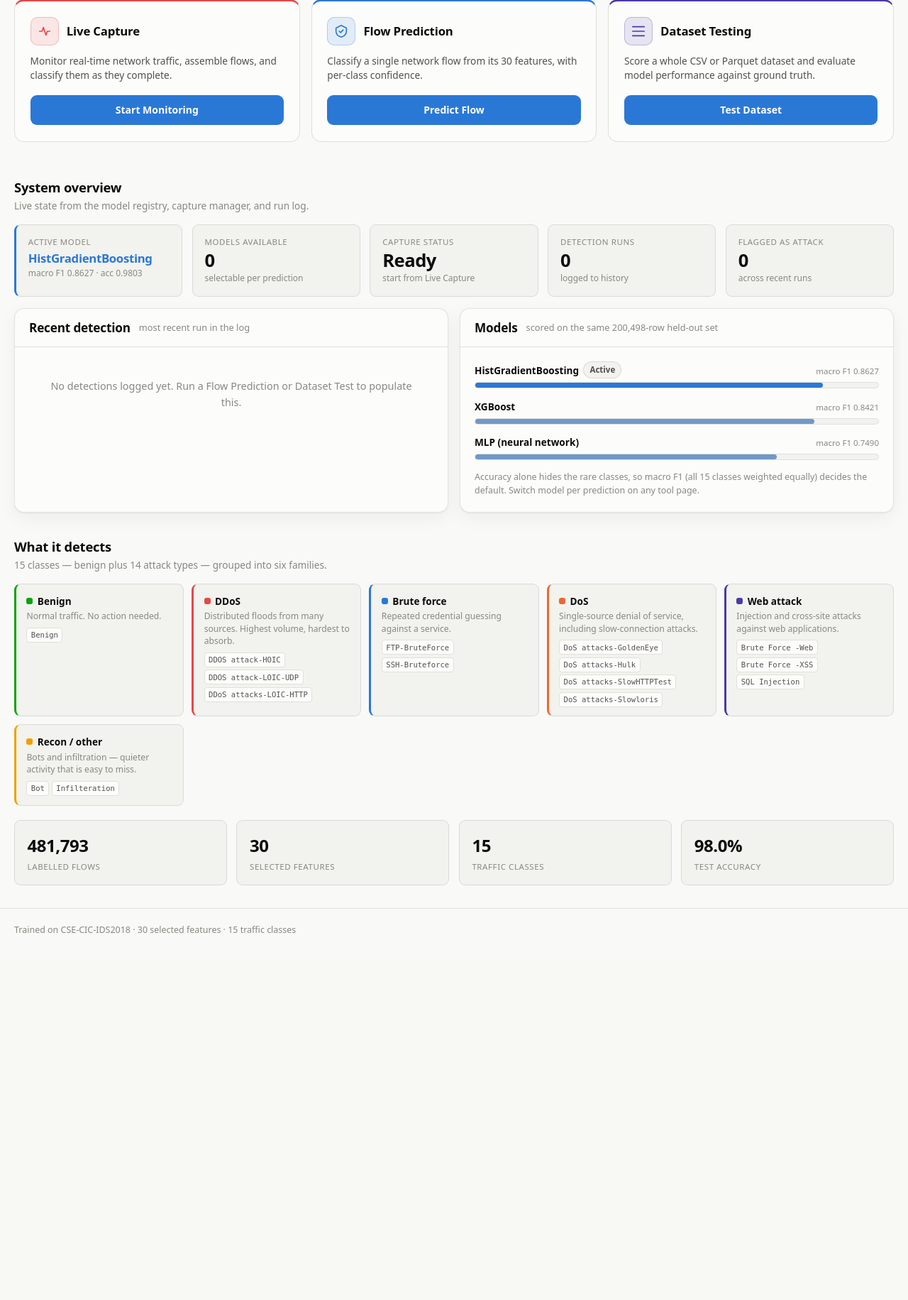
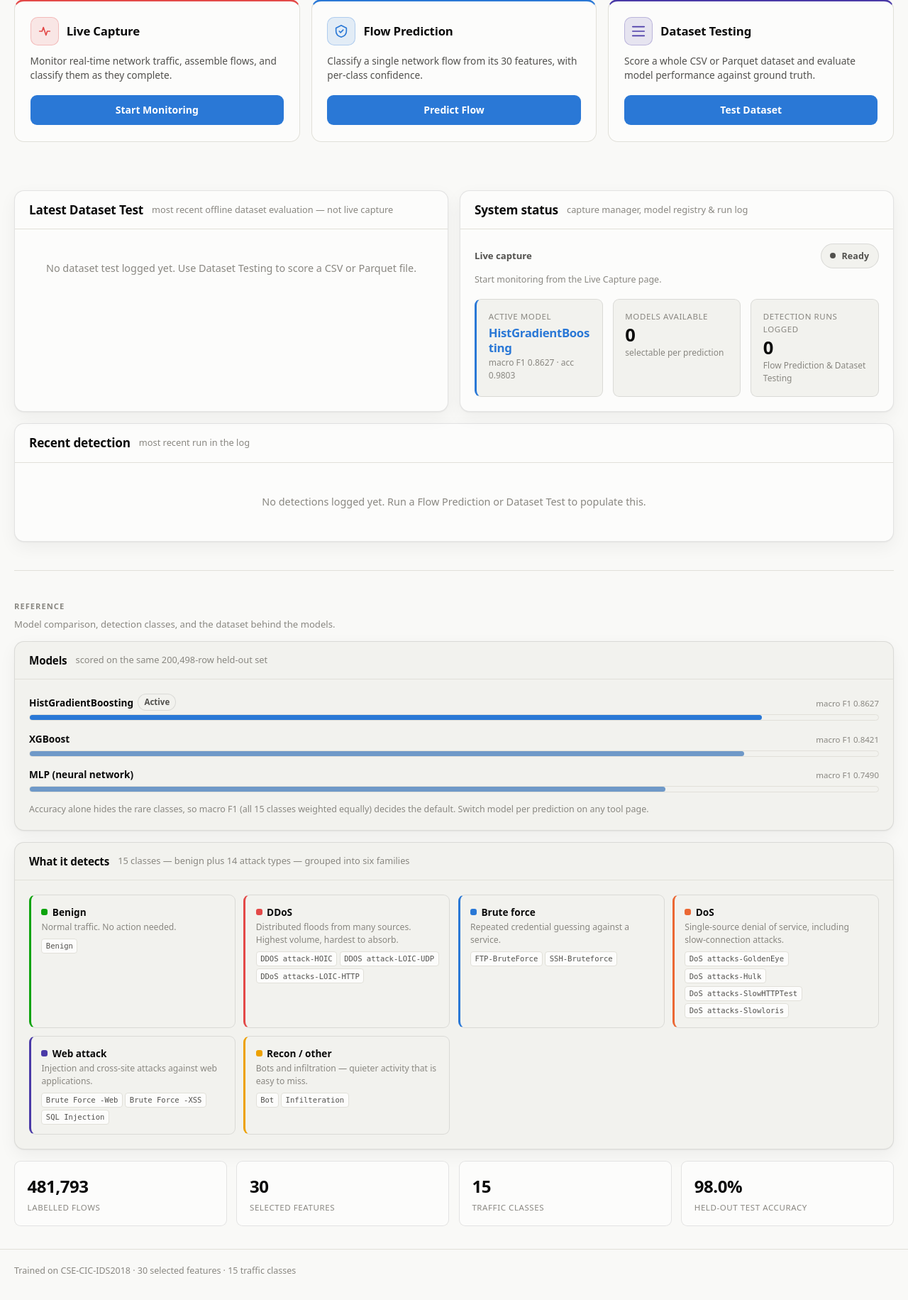
Before and after one commit to mohitbhatta2-ship-it/IDS, a Django app: page / in a window 1280 px wide. Shown: the part 202-2033 px from the top of the page at 71% size. Before the commit the page ends 1516 px from the top, so only its background shows below. Run offline with Django 5.2, Linux system fonts and the light colour scheme.

Commit message:
Refine dashboard hierarchy and live-status prominence
Small UI refinement only — no redesign, no ML/preprocessing/API/backend change,
no new animations or decorative effects, no removed information.

Dashboard:
- Relabel the dataset-derived statistics as their own "Latest Dataset Test"
  panel, clearly marked "most recent offline dataset evaluation — not live
  capture", so an attack-heavy file's ~100% attack share is never mistaken for
  live-capture or accuracy figures. Wording is now Flows Tested, Attacks
  Detected, and Attack Classification Rate ("share classified as an attack").
  The percentage is only called "Accuracy (vs. labels)" when the file carried a
  ground-truth Label column and it was actually computed; otherwise a note
  explains no accuracy was calculated. Sourced from the most recent batch run in
  the log (new latest_batch context), real data only.
- Establish clear hierarchy: the three primary cards stay prominent; capture and
  model state move into a dedicated "System status" panel; models, attack
  families, and dataset facts move into a visually de-emphasised "Reference"
  section (muted label, divider, recessed surface) — kept in full, just lower
  priority.

Live Capture:
- Make capture status and the key live counts (packets, flows, attacks, open
  flows) more prominent — a stat strip with large values instead of small pills.
  All live.js hooks (#live-state, [data-state-text], [data-metric=...]) and
  Start/Stop behaviour are unchanged; real backend data only.

Tests: predictor suite 61 passed; all five pages render (light + dark) and the
empty-history path is safe.

Co-Authored-By: Claude Opus 4.8 <noreply@anthropic.com>
Claude-Session: https://claude.ai/code/session_01SV3SGBqY5T9YoSSK6YKHMa

```diff
--- a/webapp_django/predictor/static/predictor/css/app.css
+++ b/webapp_django/predictor/static/predictor/css/app.css
@@ -726,3 +726,37 @@ tr.is-attack-row td { background: color-mix(in srgb, var(--critical) 5%, transpa
 
 /* A text value (e.g. the model name) must wrap rather than clip the tile. */
 .tile .v.v-text { font-size: 1.05rem; line-height: 1.25; white-space: normal; word-break: break-word; }
+
+/* ---------- Dashboard refinement: hierarchy + status ---------- */
+
+/* System-status block on the dashboard */
+.sys-status-row { display: flex; align-items: center; justify-content: space-between; gap: .6rem; }
+.sys-status-row .k { font-size: .82rem; font-weight: 600; color: var(--ink-2); }
+.sys-status-note { font-size: .78rem; color: var(--ink-muted); margin-top: .4rem; }
+
+/* Secondary reference — same flat design, lower visual priority. */
+.secondary-ref { margin-top: 2.5rem; padding-top: 1.4rem; border-top: 1px solid var(--line); }
+.secondary-ref .section-head { margin-bottom: .9rem; }
+.secondary-ref .section-head p { font-size: .82rem; }
+.ref-label {
+  display: inline-block; font-size: .7rem; font-weight: 700;
+  text-transform: uppercase; letter-spacing: .09em; color: var(--ink-muted);
+}
+/* Recede the secondary cards against the primary surface. */
+.secondary-ref > .card { background: var(--surface-sunk); }
+.secondary-ref .card-head h2 { font-size: .95rem; }
+.secondary-ref .dataset-facts { margin-top: 1rem; }
+.secondary-ref .dataset-facts > div { background: var(--surface); }
+
+/* ---------- Live Capture: more prominent status + key stats ---------- */
+.live-stats { display: grid; grid-template-columns: repeat(auto-fit, minmax(118px, 1fr)); gap: .7rem; }
+.live-stat {
+  display: flex; flex-direction: column; gap: .35rem;
+  padding: .7rem .85rem; border-radius: var(--radius-sm);
+  background: var(--surface-sunk); border: 1px solid var(--border);
+}
+.live-stat .k { font-size: .68rem; text-transform: uppercase; letter-spacing: .05em; color: var(--ink-muted); }
+.live-stat .v { font-size: 1.5rem; font-weight: 680; letter-spacing: -.02em; color: var(--ink); font-variant-numeric: tabular-nums; line-height: 1; }
+.live-stat.is-attack .v { color: var(--critical); }
+.live-stat-status { justify-content: space-between; }
+.live-stat-status .pill { align-self: flex-start; font-size: .82rem; padding: .2rem .6rem; }
--- a/webapp_django/predictor/templates/predictor/home.html
+++ b/webapp_django/predictor/templates/predictor/home.html
@@ -61,14 +61,84 @@
   </article>
 </section>
 
-{# ===================== System overview ===================== #}
-<section class="dash-section" aria-label="System overview">
-  <div class="section-head">
-    <h2>System overview</h2>
-    <p>Live state from the model registry, capture manager, and run log.</p>
+{# ===================== Operational status ===================== #}
+<section class="dash-section" aria-label="Status">
+  <div class="overview-split">
+
+    {# ---- Latest Dataset Test (offline) — clearly separated from live capture ---- #}
+    <div class="card">
+      <div class="card-head">
+        <h2>Latest Dataset Test</h2>
+        <p>most recent offline dataset evaluation — not live capture</p>
+      </div>
+      <div class="card-body">
+        {% if latest_batch %}
+          <div class="recent-when" style="margin-bottom: .9rem;">
+            <span class="filename" title="{{ latest_batch.source_filename }}">{{ latest_batch.source_filename }}</span>
+            <span class="when-rel">{{ latest_batch.at|naturaltime }} · {{ latest_batch.model_name }}</span>
+          </div>
+          <div class="tiles">
+            <div class="tile">
+              <div class="k">Flows Tested</div>
+              <div class="v">{{ latest_batch.row_count }}</div>
+            </div>
+            <div class="tile {% if latest_batch.attack_count %}accent-critical{% endif %}">
+              <div class="k">Attacks Detected</div>
+              <div class="v">{{ latest_batch.attack_count }}</div>
+            </div>
+            <div class="tile">
+              <div class="k">Attack Classification Rate</div>
+              <div class="v">{{ latest_batch.attack_pct|floatformat:1 }}%</div>
+              <div class="s">share classified as an attack</div>
+            </div>
+            {% if latest_batch.was_evaluated %}
+              <div class="tile accent-good">
+                <div class="k">Accuracy (vs. labels)</div>
+                <div class="v">{{ latest_batch.accuracy|floatformat:4 }}</div>
+                <div class="s">macro F1 {{ latest_batch.macro_f1|floatformat:4 }}</div>
+              </div>
+            {% endif %}
+          </div>
+          {% if not latest_batch.was_evaluated %}
+            <p class="table-note">
+              This file had no ground-truth <code>Label</code> column, so accuracy was not computed —
+              the rate above is only the share of flows the model classified as an attack.
+            </p>
+          {% endif %}
+          <a class="btn btn-ghost btn-sm" href="{% url 'batch' %}" style="margin-top: 1rem;">Run another dataset test</a>
+        {% else %}
+          <p class="empty" style="padding: 1.5rem 1rem;">
+            No dataset test logged yet. Use Dataset Testing to score a CSV or Parquet file.
+          </p>
+        {% endif %}
+      </div>
     </div>
 
-  <div class="tiles">
+    {# ---- System status: live capture + model state ---- #}
+    <div class="card">
+      <div class="card-head">
+        <h2>System status</h2>
+        <p>capture manager, model registry &amp; run log</p>
+      </div>
+      <div class="card-body">
+        <div class="sys-status">
+          <div class="sys-status-row">
+            <span class="k">Live capture</span>
+            <span class="status-chip {% if live_running %}is-live{% elif capture_supported %}is-ready{% else %}is-off{% endif %}">
+              <span class="status-dot"></span>
+              {% if live_running %}Running{% elif capture_supported %}Ready{% else %}Offline{% endif %}
+            </span>
+          </div>
+          {% if live_running and live_snapshot %}
+            <div class="sys-status-note">{{ live_snapshot.flows }} flows · {{ live_snapshot.packets }} packets this session</div>
+          {% elif capture_supported %}
+            <div class="sys-status-note">Start monitoring from the Live Capture page.</div>
+          {% else %}
+            <div class="sys-status-note">Scapy / packet-capture privileges required.</div>
+          {% endif %}
+        </div>
+
+        <div class="tiles" style="margin-top: 1.1rem;">
           <div class="tile by-family fam-bruteforce">
             <div class="k">Active model</div>
             <div class="v v-text">{{ active_model.name }}</div>
@@ -79,36 +149,20 @@
             <div class="v">{{ model_count }}</div>
             <div class="s">selectable per prediction</div>
           </div>
-    <div class="tile {% if live_running %}accent-good{% endif %}">
-      <div class="k">Capture status</div>
-      <div class="v">
-        {% if live_running %}Running{% elif capture_supported %}Ready{% else %}Offline{% endif %}
-      </div>
+          <div class="tile">
+            <div class="k">Detection runs logged</div>
+            <div class="v">{{ history_total }}</div>
             <div class="s">
-        {% if live_running and live_snapshot %}{{ live_snapshot.flows }} flows · {{ live_snapshot.packets }} packets
-        {% elif capture_supported %}start from Live Capture
-        {% else %}Scapy / privileges required{% endif %}
+              {% if summary and summary.flows %}{{ summary.flows }} flows across all runs{% else %}Flow Prediction &amp; Dataset Testing{% endif %}
             </div>
           </div>
-    <div class="tile">
-      <div class="k">Detection runs</div>
-      <div class="v">{{ history_total }}</div>
-      <div class="s">
-        {% if summary and summary.flows %}{{ summary.flows }} flows classified{% else %}logged to history{% endif %}
         </div>
-    </div>
-    <div class="tile {% if summary.attacks %}accent-critical{% endif %}">
-      <div class="k">Flagged as attack</div>
-      <div class="v">{% if summary %}{{ summary.attacks }}{% else %}0{% endif %}</div>
-      <div class="s">
-        {% if summary and summary.flows %}{{ summary.attack_pct|floatformat:1 }}% of flows seen{% else %}across recent runs{% endif %}
       </div>
     </div>
   </div>
 
-  <div class="overview-split">
-    {# ---- Recent detection ---- #}
-    <div class="card">
+  {# ---- Recent detection (activity) ---- #}
+  <div class="card" style="margin-top: 1rem;">
     <div class="card-head">
       <h2>Recent detection</h2>
       <p>most recent run in the log</p>
@@ -146,8 +200,16 @@
       {% endif %}
     </div>
   </div>
+</section>
 
-    {# ---- Model comparison (analysis moved from the old landing page) ---- #}
+{# ===================== Secondary reference (lower priority) ===================== #}
+<section class="dash-section secondary-ref" aria-label="Reference">
+  <div class="section-head">
+    <span class="ref-label">Reference</span>
+    <p>Model comparison, detection classes, and the dataset behind the models.</p>
+  </div>
+
+  {# ---- Model comparison ---- #}
   <div class="card">
     <div class="card-head">
       <h2>Models</h2>
@@ -171,16 +233,14 @@
       </p>
     </div>
   </div>
+
+  {# ---- Attack families ---- #}
+  <div class="card" style="margin-top: 1rem;">
+    <div class="card-head">
+      <h2>What it detects</h2>
+      <p>{{ class_count }} classes — benign plus {{ class_count|add:"-1" }} attack types — grouped into six families</p>
     </div>
-</section>
-
-{# ===================== Dataset & detection classes ===================== #}
-<section class="dash-section" aria-label="Detection classes">
-  <div class="section-head">
-    <h2>What it detects</h2>
-    <p>{{ class_count }} classes — benign plus {{ class_count|add:"-1" }} attack types — grouped into six families.</p>
-  </div>
-
+    <div class="card-body">
       <div class="family-grid">
         {% for fam in families %}
           <div class="family-card fam-{{ fam.key }}">
@@ -192,12 +252,15 @@
           </div>
         {% endfor %}
       </div>
+    </div>
+  </div>
 
+  {# ---- Dataset facts ---- #}
   <div class="dataset-facts">
     <div><span class="df-n">481,793</span><span class="df-k">Labelled flows</span></div>
     <div><span class="df-n">{{ feature_count }}</span><span class="df-k">Selected features</span></div>
     <div><span class="df-n">{{ class_count }}</span><span class="df-k">Traffic classes</span></div>
-    <div><span class="df-n">98.0%</span><span class="df-k">Test accuracy</span></div>
+    <div><span class="df-n">98.0%</span><span class="df-k">Held-out test accuracy</span></div>
   </div>
 </section>
 
--- a/webapp_django/predictor/views.py
+++ b/webapp_django/predictor/views.py
@@ -48,6 +48,11 @@ def home(request):
 
     last_run = recent_runs[0] if recent_runs else None
 
+    # The most recent dataset (batch) run, shown as its own clearly-labelled
+    # panel so its numbers -- an attack-heavy file reads as ~100% "flagged as
+    # attack" -- are never mistaken for live-capture or accuracy figures.
+    latest_batch = next((r for r in recent_runs if not r.is_manual), None)
+
     # Live-capture status -- reflects the actual CaptureManager, if any.
     try:
         capture_supported = live_capture.capture_supported()
@@ -82,6 +87,7 @@ def home(request):
             "history_total": history_total,
             "summary": summary,
             "last_run": last_run,
+            "latest_batch": latest_batch,
         }
     )
     return render(request, "predictor/home.html", context)
```
Also changed, not shown: webapp_django/predictor/templates/predictor/live.html (+9 -6 lines). Lines whose indentation alone changed are shown as unchanged.
